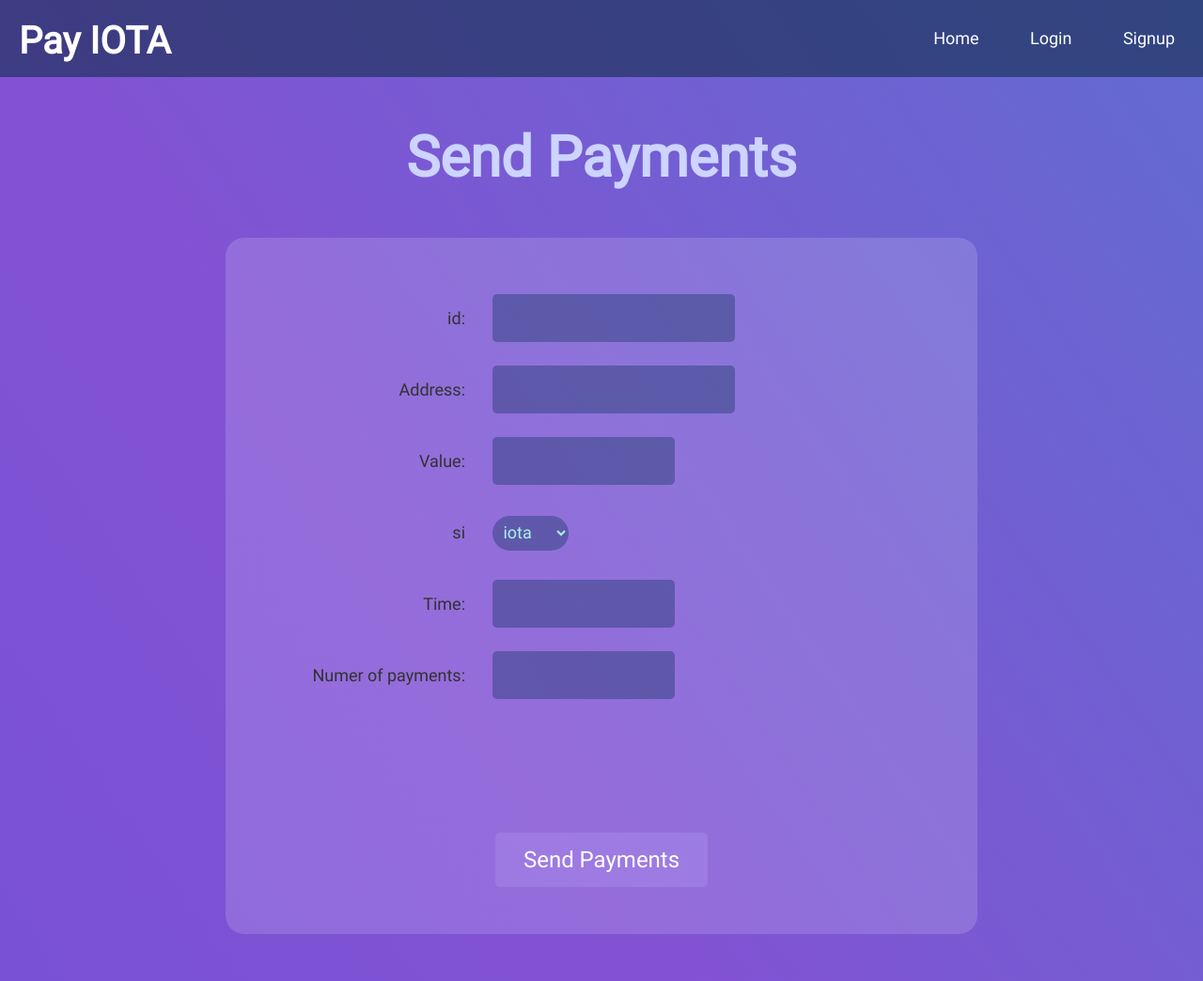
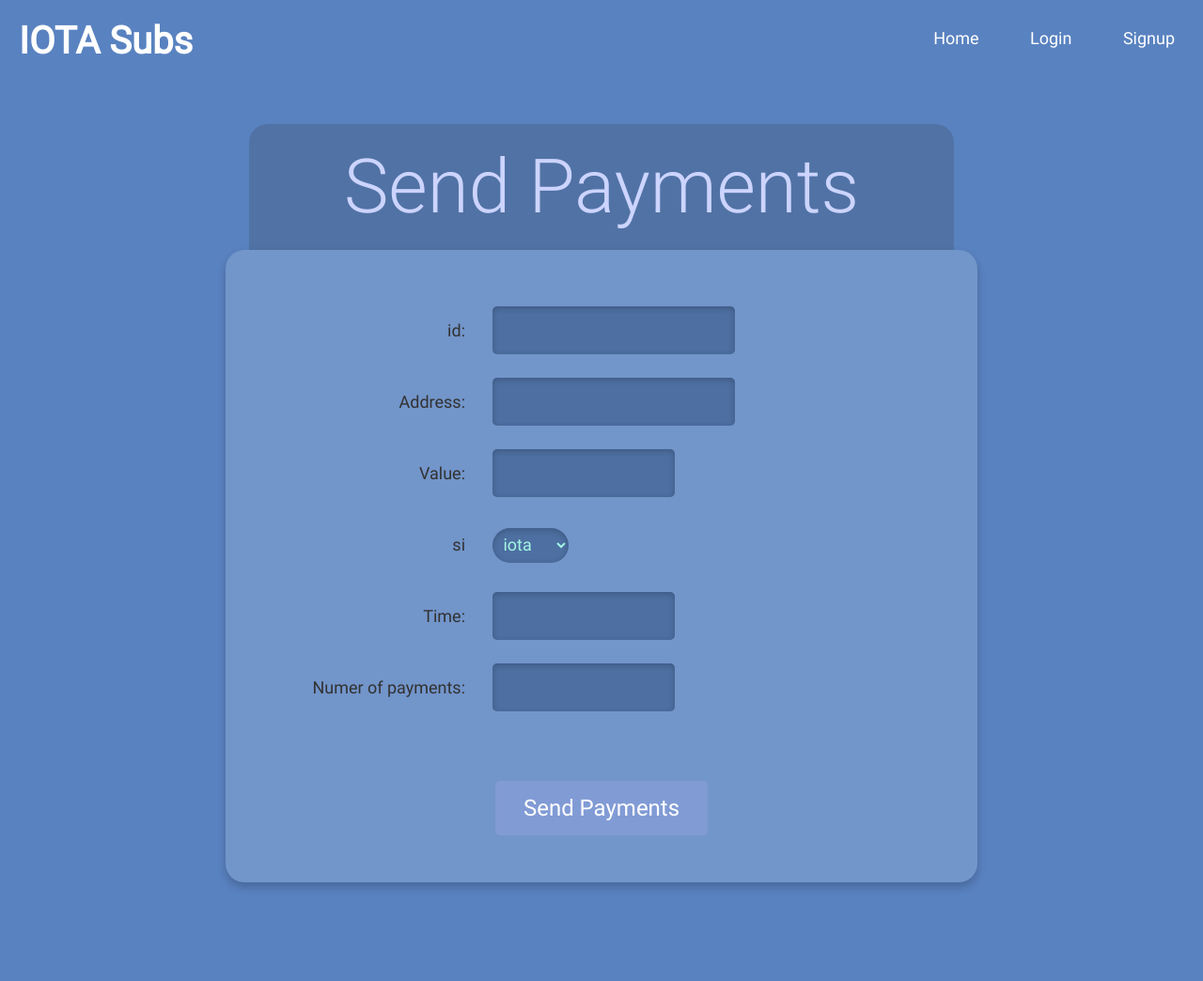
Before and after one commit to michaeljohnclancy/IOTASubstream, a Flask app: page / in a window 1280 px wide. Shown: the whole page at 94% size. After the commit the page ends 946 px from the top, so only its background shows below. Run offline with Flask 2, Linux system fonts and the light colour scheme; some libraries are stand-ins or nearby versions.

Commit message:
Major theme changes.

```diff
--- a/app/static/style.css
+++ b/app/static/style.css
@@ -1,12 +1,25 @@
 @font-face {
-	/*NOT WORKING*/
 	font-family: 'Roboto';
 	src: url('Roboto-Regular.ttf') format('truetype');
+}
+
+@font-face {
+	font-family: 'RobotoLight';
+	src: url('Roboto-Light.ttf') format('truetype');
+}
+
+@font-face {
+	font-family: 'RobotoMono';
+	src: url('RobotoMono-Regular.ttf') format('truetype');
 }
 
 *{
 	font-family: Roboto;
 	font-size: 18px;
+}
+
+*.mono{
+	font-family: 'RobotoMono';
 }
 
 @keyframes grad{
@@ -24,6 +37,7 @@ body{
 	animation-duration: 30s;
 	animation-iteration-count: infinite;
 	margin: 0px;
+	background: rgb(89, 130, 192);
 }
 
 h1{
@@ -53,6 +67,10 @@ table{
 	overflow: hidden;
 }
 
+table, img, *.gap{
+	margin-top: 50px;
+}
+
 td, th{
 	background-color: rgba(17,45,77, 0.5);
 	padding: 30px;
@@ -66,21 +84,22 @@ th{
 	background-color: rgba(17,45,77, 0.6);
 }
 
-input, select{
+input, select, textarea{
 	background-color: rgba(20, 54, 99, 0.4);
 	border: none;
 	color: #A4F5E5;
 	padding: 15px;
 	border-radius: 5px;
 	transition: 0.5s;
+	box-shadow: inset 0px 2px 6px rgba(0,0,0,0.2);
 }
 
-input:disabled, select:disabled, input:disabled:hover, select:disabled:hover{
+input:disabled, select:disabled, textarea:disabled, input:disabled:hover, select:disabled:hover, textarea:disabled:hover{
 	color: #94ADE8;
 	background-color: rgba(20, 54, 70, 0.1);
 }
 
-input:hover, select:hover{
+input:hover, select:hover, textarea:hover{
 	color: #A4F5E5;
 	background-color: rgba(25, 60, 99, 0.7);
 }
@@ -112,6 +131,7 @@ input[type="submit"], input[type="button"]{
 	position: relative;
 	left: 50%;
 	transform: translateX(-50%);
+	box-shadow: 0px 0px 20px 0px rgba(0,149,255, 0);
 }
 
 input[type="submit"]:hover, input[type="button"]:hover{
@@ -178,7 +198,7 @@ main{
 	padding-left: 0px;
 	padding-right: 0px;
 	border-radius: 20px;
-
+	box-shadow: 0px 5px 10px rgba(0,0,0,0.2);
 }
 
 *.center{
@@ -193,13 +213,14 @@ hr{
 }
 
 header{
-	background-color: rgba(17,45,77, 0.6);
+	/*background-color: rgba(17,45,77, 0.6);*/
 	color: #FFFFFF;
 	padding: 0px;
 	margin: 0px;
 	margin-bottom: 50px;
 	text-align: right;
 	height: 82px;
+	/*box-shadow: 0px 5px 10px rgba(0,0,0,0.2);*/
 }
 
 header a{
@@ -209,13 +230,14 @@ header a{
 	margin: 10px;
 	margin-left: 0px;
 	padding: 20px;
+	border-radius: 20px 20px 10px 10px;
 }
 
 header a:hover{
-	background-color: rgba(0,149,255, 0.9);
+	background-color: rgba(0,149,255, 0.6);
 	color: #9DFFE9;
 	box-shadow: 0px 0px 20px 10px rgba(0,149,255, 0.4);
-	border-radius: 5px;
+	border-radius: 10px;
 }
 
 header h1{
@@ -232,9 +254,10 @@ header div.dropdown{
 	margin-bottom: 0px;
 	padding: 20px;
 	padding-bottom: 30px;
-	border-radius: 5px 5px 0px 0px;
+	border-radius: 10px 10px 0px 0px;
 	cursor: default;
 	transition: 0.5s;
+
 }
 
 header ul.dropdown{
@@ -249,12 +272,14 @@ header ul.dropdown{
 	padding: 0px;
 	max-height: 0%;
 	transition: 0.5s;
-	border-radius: 0px 0px 5px 5px;
+	border-radius: 10px 0px 10px 10px;
 	margin-right: 10px;
+	box-shadow: 0px 20px 40px rgba(0,0,0,0.2);
 }
 
 header div.dropdown:hover + ul.dropdown, header ul.dropdown:hover{
 	max-height: 100%;
+	box-shadow: 0px 5px 10px rgba(0,0,0,0.2);
 }
 
 header div.dropdown:hover{
@@ -345,6 +370,35 @@ label.checkbox{
 	margin-right: 0px;
 }
 
+p.help-block{
+	text-align: center;
+	margin-top: -15px;
+	background-color: rgba(255, 174, 83, 0.6);
+	color: rgb(70,70,70);
+	width: 200px;
+	position: relative;
+	left: 50%;
+	transform: translateX(-50%);
+	border-radius: 0px 0px 10px 10px;
+	padding: 5px;
+}
+
+h1.title{
+	background-color: rgba(50,50,50,0.2);
+	width: 710px;
+	position: relative;
+	left: 50%;
+	transform: translateX(-50%);
+	margin: 0px;
+    	margin-bottom: 0px;
+	padding: 20px;
+	border-radius: 20px 20px 0px 0px;
+	margin-bottom: -50px;
+	font-family: "RobotoLight";
+	font-weight: normal;
+	font-size: 80px;
+}
+
 input[type='checkbox']{
 	background: rgba(0,0,0,0.2);
 	border-radius: 20px 0px 0px 20px;
@@ -363,9 +417,11 @@ input[type='button'].subtle{
 
 div.alert{
 	background-color: rgba(201, 182, 126, 0.5);
+	color: rgb(60,60,60);
 	width: 50%;
 	margin: auto;
-	height: 100px;
-	line-height: 5.4;
+	height: 50px;
+	line-height: 3;
 	border-radius: 10px;
+	box-shadow: 0px 5px 10px rgba(0,0,0,0.2);
 }
--- a/app/templates/auth/signup.html
+++ b/app/templates/auth/signup.html
@@ -14,7 +14,7 @@
 	{{ wtf.form_field(form.password)}}
 	{{ wtf.form_field(form.confirm)}}
 
-	<div class="center"><input name="submit" type="submit" value="Signup"></div>
+	<input name="submit" type="submit" value="Signup">
 </form>
 </main>
 {% endblock %}
--- a/app/templates/home/index.html
+++ b/app/templates/home/index.html
@@ -3,7 +3,7 @@
 {% block title %}Send Payments{% endblock %}
 
 {% block content %}
-<h1>{{ self.title() }}</h1>
+<h1 class="title">{{ self.title() }}</h1>
 <main class="center">
 
 <form method="POST">
@@ -16,7 +16,6 @@
 	{{ wtf.form_field(form.time) }}
 	{{ wtf.form_field(form.num_payments) }}
 		<label class="units" for="numPayments"></label> <br>
-	<hr>
 	<input name="submit" type="submit" value="Send Payments">
 </form>
 </main>
--- a/app/templates/member/yourstats.html
+++ b/app/templates/member/yourstats.html
@@ -4,7 +4,7 @@
 
 {% block content %}
 
-<h1>{{ self.title() }}</h1>
+<h1 class="title">{{ self.title() }}</h1>
 <main class="center">
 
 This table shows your IOTA transaction history.
--- a/app/templates/theme.html
+++ b/app/templates/theme.html
@@ -12,7 +12,7 @@
 
 <header>
 <nav>
-<h1>Pay IOTA</h1>
+<h1>IOTA Subs</h1>
 {% if current_user.is_authenticated %}
 
 		<a href="{{ url_for('home.index') }}">Home</a>
```
Also changed, not shown: app/templates/home/topup.html (+5 -6 lines), app/static/Roboto-Light.ttf (added), app/static/RobotoMono-Regular.ttf (added).
